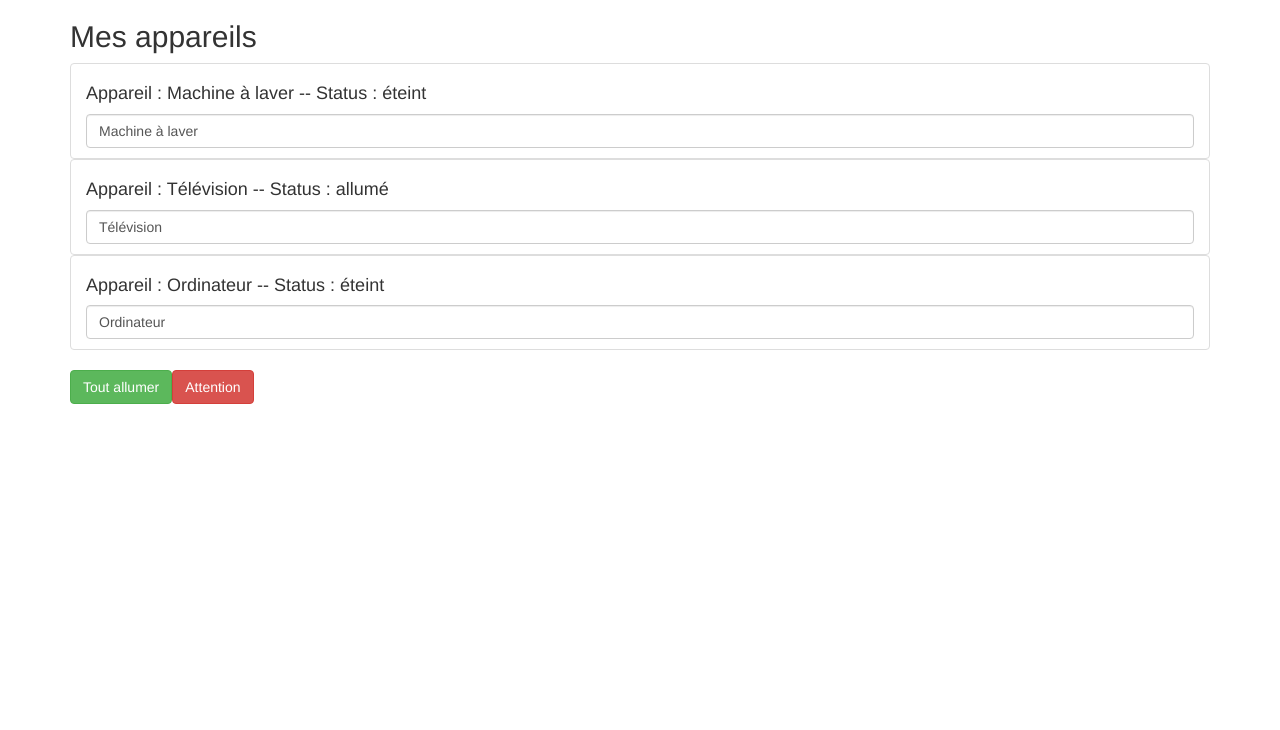
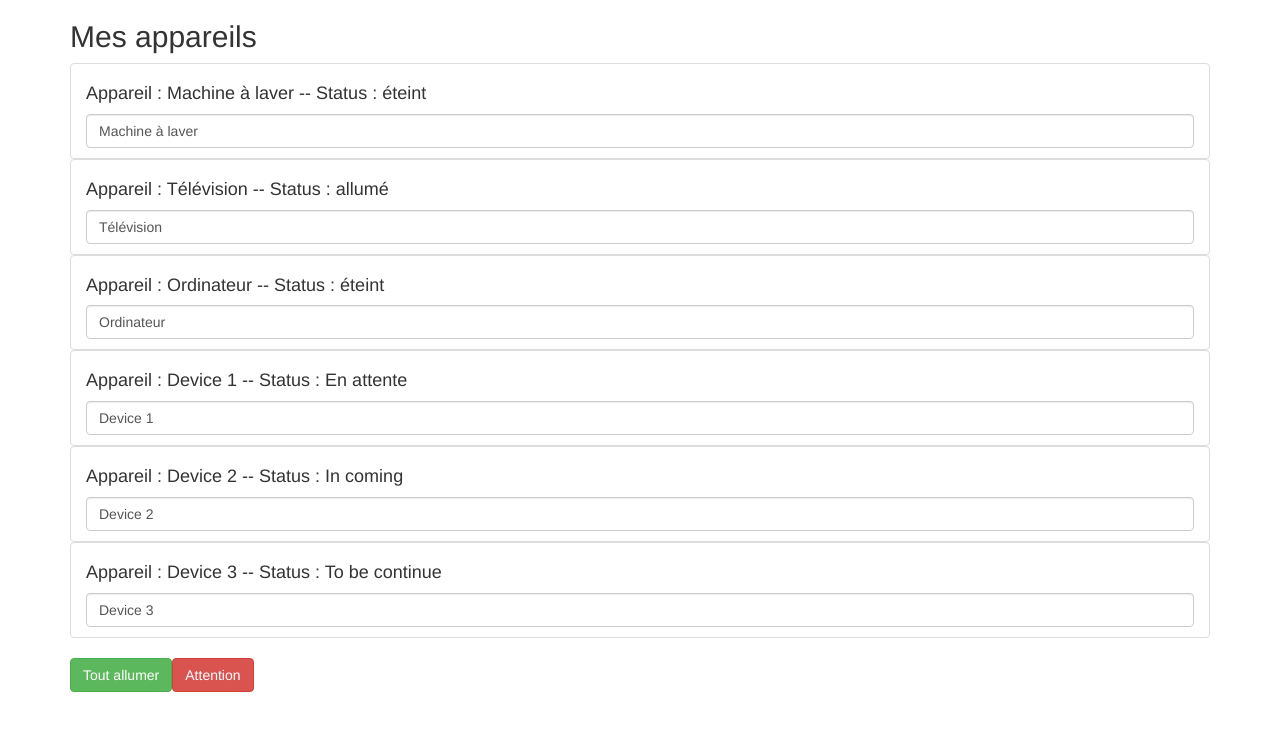
Before and after one commit to Jesdax/learnWithAngularProject, an Angular app: page / in a window 1280 px wide. Shown: the top 730 px of the page. Built offline with nearby package versions, Linux system fonts and the light colour scheme.

Commit message:
Practice Event binding

```diff
--- a/src/app/app.component.html
+++ b/src/app/app.component.html
@@ -6,6 +6,9 @@
         <app-device [deviceName]="deviceOne" [deviceStatus]="'éteint'" ></app-device>
         <app-device [deviceName]="deviceTwo" [deviceStatus]="'allumé'"></app-device>
         <app-device [deviceName]="devicethree" [deviceStatus]="'éteint'"></app-device>
+        <app-device [deviceName]="deviceTestOne" [deviceStatus]="'En attente'"></app-device>
+        <app-device [deviceName]="deviceTestTwo" [deviceStatus]="'In coming'"></app-device>
+        <app-device [deviceName]="deviceTestThree" [deviceStatus]="'To be continue'"></app-device>
       </ul>
       <button class="btn btn-success"
               [disabled]="!$isAuth"
--- a/src/app/app.component.ts
+++ b/src/app/app.component.ts
@@ -12,6 +12,9 @@ export class AppComponent {
   deviceOne = 'Machine à laver';
   deviceTwo = 'Télévision';
   devicethree = 'Ordinateur';
+  deviceTestOne = 'Device 1';
+  deviceTestTwo = 'Device 2';
+  deviceTestThree = 'Device 3';
 
   constructor() {
     setTimeout(
```
